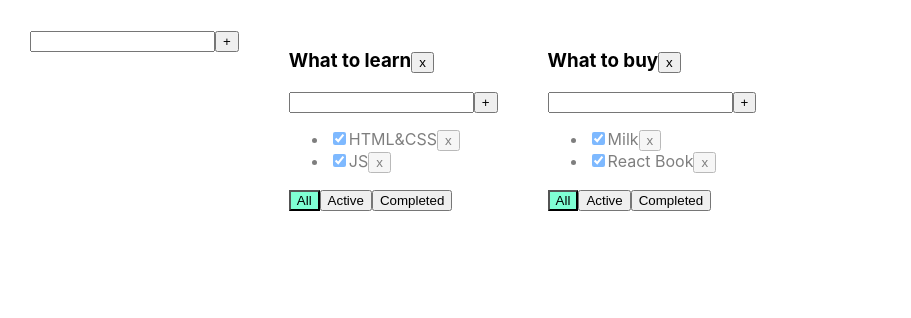
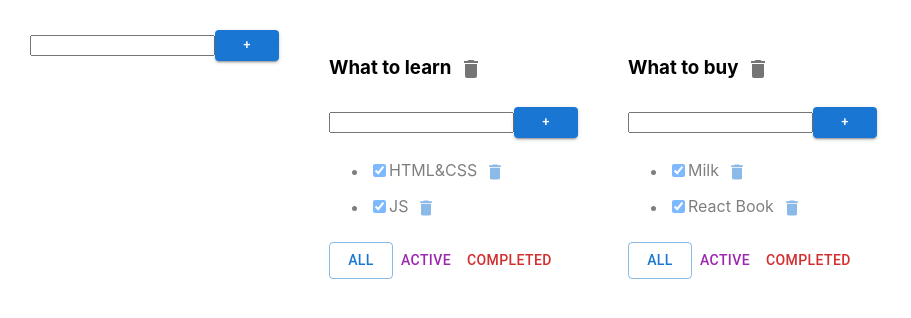
Before and after one commit to Olga841/it-incubator-todolist, a React (Create React App) app: page / in a window 1280 px wide. Shown: the top 318 px of the page, without its empty margins (0-911 px from the left). Built offline with nearby package versions, Linux system fonts and the light colour scheme.

Commit message:
Add conponents Button to app

```diff
--- a/src/AddFormItem.tsx
+++ b/src/AddFormItem.tsx
@@ -1,4 +1,5 @@
 import React, {ChangeEvent, KeyboardEvent, useState} from "react";
+import {Button} from "@mui/material";
 
 type AddFormItemType = {
     addItem: (title: string) => void
@@ -37,7 +38,10 @@ export function AddFormItem(props: AddFormItemType) {
                        onKeyPress={onKeyPressHandler}
                        className={error ? "error" : ""}
                 />
-                <button onClick={addItem}>+</button>
+                <Button variant="contained"
+                        color="primary"
+                        size="small"
+                        onClick={addItem}>+</Button>
                 {error && <div className="error-message">{error}</div>}
             </div>
         </>
--- a/src/Todolist.tsx
+++ b/src/Todolist.tsx
@@ -2,6 +2,8 @@ import React, {ChangeEvent, KeyboardEvent, useState} from 'react';
 import {FilterValuesType} from './App';
 import {AddFormItem} from "./AddFormItem";
 import {EditableSpan} from "./EditableSpan";
+import {Button, IconButton} from "@mui/material";
+import DeleteIcon from '@mui/icons-material/Delete';
 
 export type TaskType = {
     id: string
@@ -37,8 +39,10 @@ export function Todolist(props: PropsType) {
     const onActiveClickHandler = () => props.changeFilter("active", props.id);
     const onCompletedClickHandler = () => props.changeFilter("completed", props.id);
     return <div>
-        <h3> <EditableSpan title={props.title} onChange={changeTodolistTitle}/>
-            <button onClick={removeTodolist}>x</button>
+        <h3><EditableSpan title={props.title} onChange={changeTodolistTitle}/>
+            <IconButton aria-label="delete">
+                <DeleteIcon/>
+            </IconButton>
         </h3>
         <AddFormItem addItem={addTask}/>
         <ul>
@@ -57,21 +61,28 @@ export function Todolist(props: PropsType) {
                         <input type="checkbox" onChange={onChangeHandler} checked={t.isDone}/>
                         <EditableSpan title={t.title}
                                       onChange={onChangeTitle}/>
-                        <button onClick={onClickHandler}>x</button>
+                        <IconButton aria-label="delete"
+                                    color="primary"
+                                    onClick={onClickHandler}>
+                            <DeleteIcon fontSize="small"/>
+                        </IconButton>
                     </li>
                 })
             }
         </ul>
         <div>
-            <button className={props.filter === 'all' ? "active-filter" : ""}
+            <Button variant={props.filter === 'all' ? "outlined" : "text"}
+                    color="primary"
                     onClick={onAllClickHandler}>All
-            </button>
-            <button className={props.filter === 'active' ? "active-filter" : ""}
+            </Button>
+            <Button variant={props.filter === 'active' ? "outlined" : "text"}
+                    color="secondary"
                     onClick={onActiveClickHandler}>Active
-            </button>
-            <button className={props.filter === 'completed' ? "active-filter" : ""}
+            </Button>
+            <Button variant={props.filter === 'completed' ? "outlined" : "text"}
+                    color="error"
                     onClick={onCompletedClickHandler}>Completed
-            </button>
+            </Button>
         </div>
     </div>
 }
```
Also changed, not shown: package.json (+5 -5 lines), 1 other file (tests, documents, lock files or other folders).
